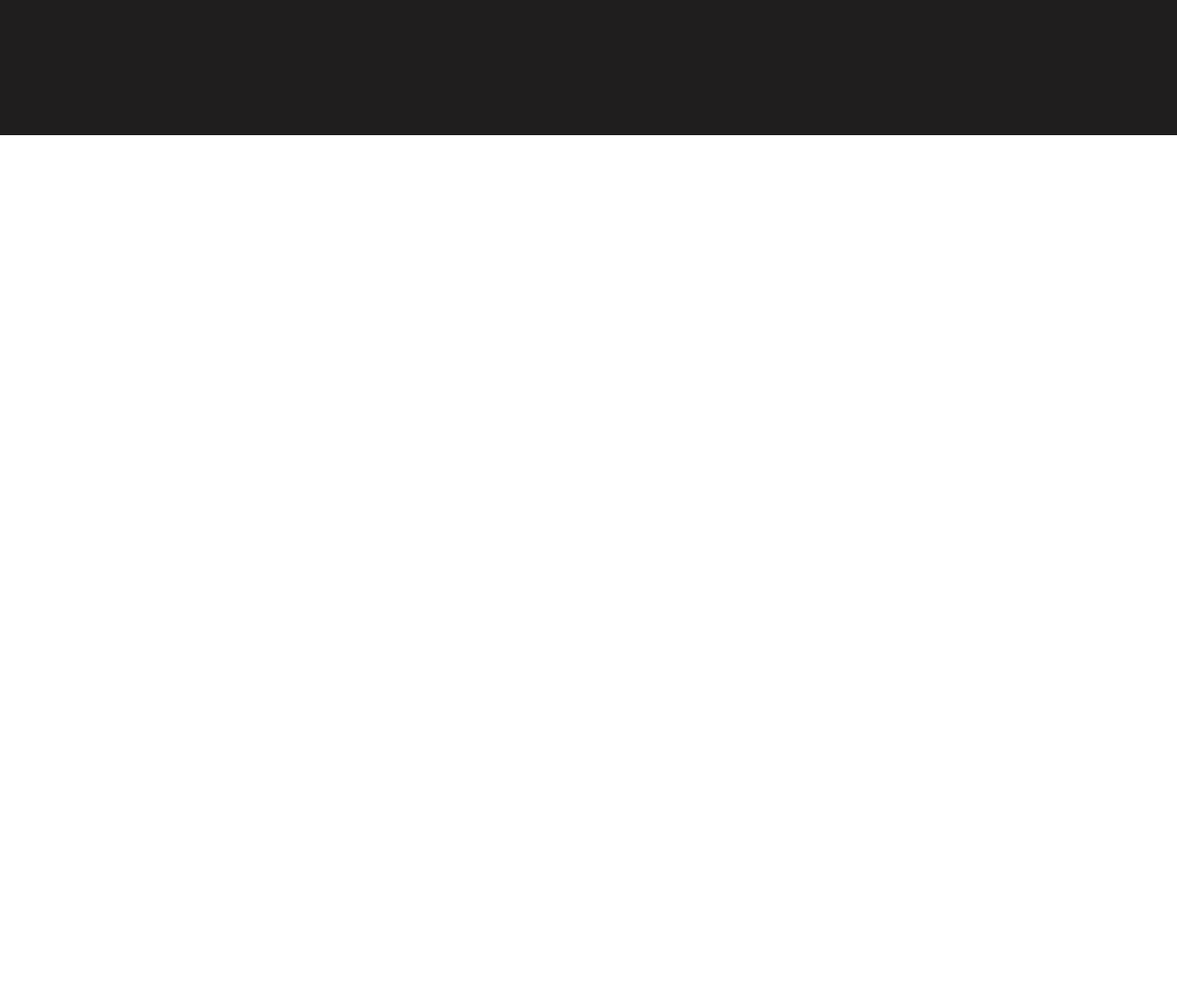
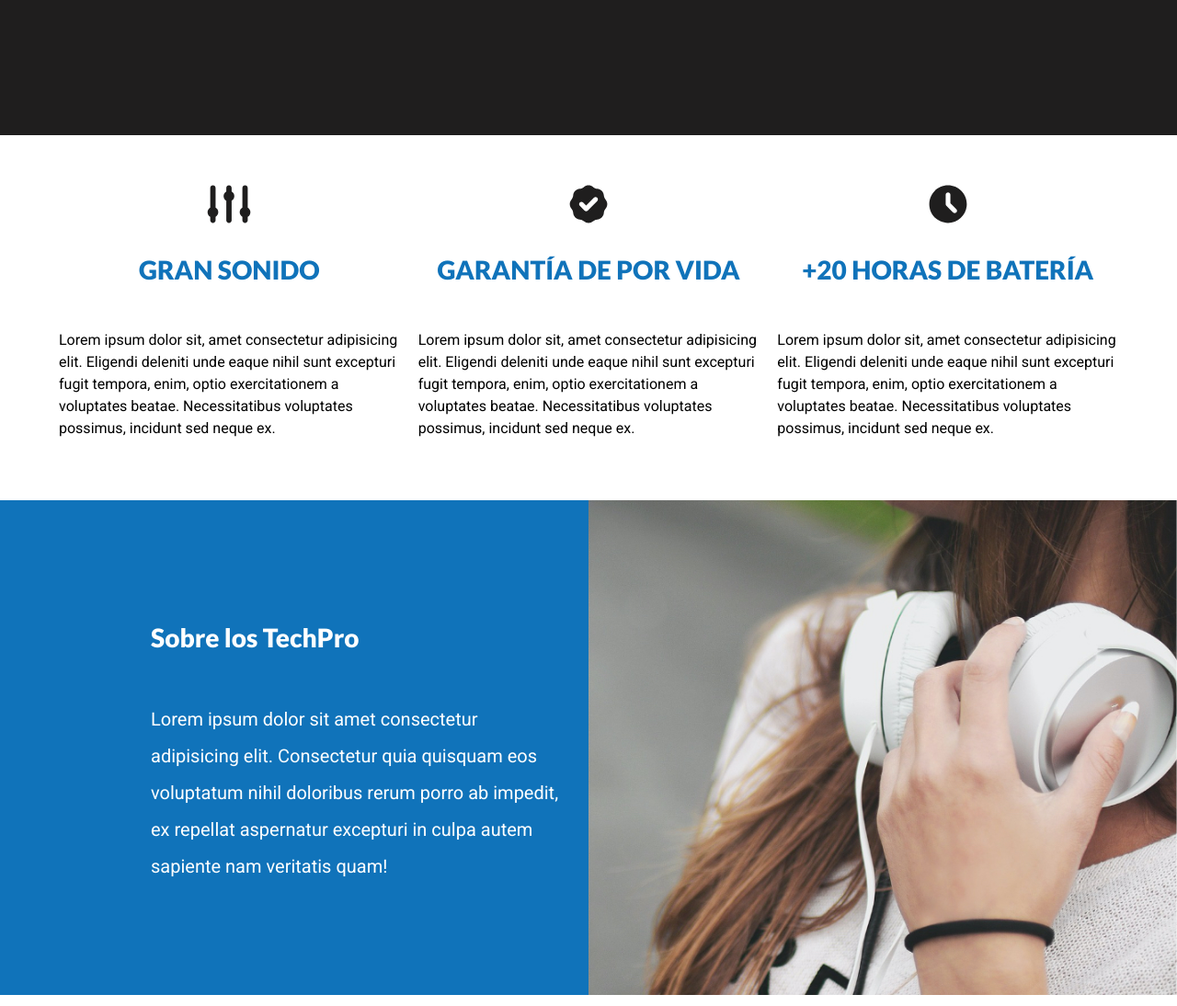
Before and after one commit to DubanPrograDVR/Teach-Pro, a plain HTML site: page index.html in a window 1280 px wide. Shown: the part 538-1632 px from the top of the page at 92% size. Before the commit the page ends 800 px from the top, so only its background shows below. Drawn offline with Linux system fonts and the light colour scheme.

Commit message:
Seccion de header lista y sobre la marca lista.

```diff
--- a/css/styles.css
+++ b/css/styles.css
@@ -73,6 +73,7 @@ img {
     var(--primario) 0%,
     var(--secundario) 100%
   );
+  -webkit-background-clip: text;
   background-clip: text;
 }
 
@@ -131,3 +132,107 @@ img {
   font-size: 6rem;
   font-weight: 900;
 }
+
+/* Iconos */
+
+.iconos {
+  padding: var(--separacion) 0;
+}
+
+@media (min-width: 768px) {
+  .iconos {
+    display: flex;
+    gap: 2rem;
+  }
+}
+
+.icono {
+  display: flex;
+  flex-direction: column;
+  align-items: center;
+}
+
+.icono:last-of-type {
+  margin: 0;
+}
+
+.icono img {
+  width: 5rem;
+}
+
+.icono h3 {
+  color: var(--primario);
+  text-transform: uppercase;
+  margin-top: calc(var(--separacion) / 2);
+}
+
+/* Sobre Teach PRO */
+.sobre-tech {
+  background-image: linear-gradient(
+      to bottom,
+      transparent 50%,
+      var(--primario) 0%
+    ),
+    url(../img/imagen-mujer.jpg);
+  background-position: right;
+  background-repeat: repeat, no-repeat;
+  background-size: 100%, 110rem;
+}
+
+@media (min-width: 768px) {
+  .sobre-tech {
+    background-image: linear-gradient(
+        to left,
+        transparent 50%,
+        var(--primario) 0%
+      ),
+      url(../img/imagen-mujer.jpg);
+    background-repeat: repeat, no-repeat;
+  }
+}
+
+.sobre-tech-grid {
+  display: grid;
+  grid-template-rows: repeat(2, 40rem);
+  row-gap: var(--separacion);
+}
+
+@media (min-width: 768px) {
+  .sobre-tech-grid {
+    grid-template-rows: unset;
+    row-gap: unset;
+    grid-template-columns: repeat(2, 1fr);
+    column-gap: 4rem;
+    padding: calc(var(--separacion) * 2);
+  }
+}
+
+@media (min-width: 1600px) {
+  .sobre-tech {
+    background-size: 100%, 210rem;
+  }
+}
+
+.texto-sobre-tech {
+  grid-row: 2/3;
+  color: var(--blanco);
+  display: flex;
+  flex-direction: column;
+  justify-content: space-around;
+  padding-bottom: var(--separacion);
+}
+
+@media (min-width: 768px) {
+  .texto-sobre-tech {
+    padding-bottom: 0;
+  }
+}
+
+.texto-sobre-tech h2 {
+  font-size: 4rem;
+}
+
+.texto-sobre-tech p {
+  font-size: 2rem;
+  line-height: 2;
+}
--- a/index.html
+++ b/index.html
@@ -52,5 +52,72 @@
         </div>
       </div>
     </header>
+    <section class="contenedor">
+      <div class="iconos">
+        <div class="icono">
+          <img src="img/icono-sonido.svg" alt="Imagen icono" />
+          <h3>Gran Sonido</h3>
+          <p>
+            Lorem ipsum dolor sit, amet consectetur adipisicing elit. Eligendi
+            deleniti unde eaque nihil sunt excepturi fugit tempora, enim, optio
+            exercitationem a voluptates beatae. Necessitatibus voluptates
+            possimus, incidunt sed neque ex.
+          </p>
+        </div>
+
+        <div class="icono">
+          <img src="img/icono-garantia.svg" alt="Imagen icono" />
+          <h3>Garantía de por vida</h3>
+          <p>
+            Lorem ipsum dolor sit, amet consectetur adipisicing elit. Eligendi
+            deleniti unde eaque nihil sunt excepturi fugit tempora, enim, optio
+            exercitationem a voluptates beatae. Necessitatibus voluptates
+            possimus, incidunt sed neque ex.
+          </p>
+        </div>
+
+        <div class="icono">
+          <img src="img/icono-bateria.svg" alt="Imagen icono" />
+          <h3>+20 horas de Batería</h3>
+          <p>
+            Lorem ipsum dolor sit, amet consectetur adipisicing elit. Eligendi
+            deleniti unde eaque nihil sunt excepturi fugit tempora, enim, optio
+            exercitationem a voluptates beatae. Necessitatibus voluptates
+            possimus, incidunt sed neque ex.
+          </p>
+        </div>
+      </div>
+    </section>
+    <section class="sobre-tech">
+      <div class="contenedor sobre-tech-grid">
+        <div class="texto-sobre-tech">
+          <h3>Sobre los <span>TechPro</span></h3>
+          <p>
+            Lorem ipsum dolor sit amet consectetur adipisicing elit. Consectetur
+            quia quisquam eos voluptatum nihil doloribus rerum porro ab impedit,
+            ex repellat aspernatur excepturi in culpa autem sapiente nam
+            veritatis quam!
+          </p>
+        </div>
+      </div>
+    </section>
+
+    <main class="contenedor modelos">
+      <h2 class="text-center">Elige tus TechPRO</h2>
+      <div class="listado-modelos">
+        <div class="modelo modelo-x">
+          <h3>TechPRO X</h3>
+          <p class="precio">$299</p>
+        </div>
+        <div class="modelo modelo-y">
+          <h3>TechPRO Y</h3>
+          <p class="precio">$399</p>
+        </div>
+        <div class="modelo modelo-z">
+          <h3>TechPRO Z</h3>
+          <p class="precio">$499</p>
+        </div>
+      </div>
+    </main>
   </body>
 </html>
```
